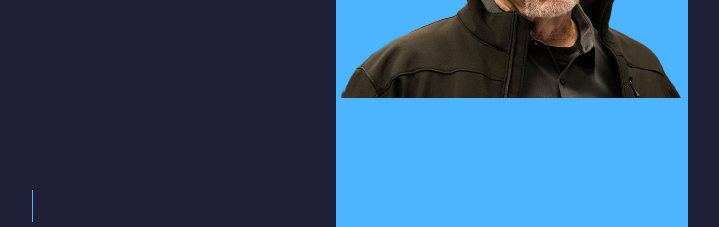
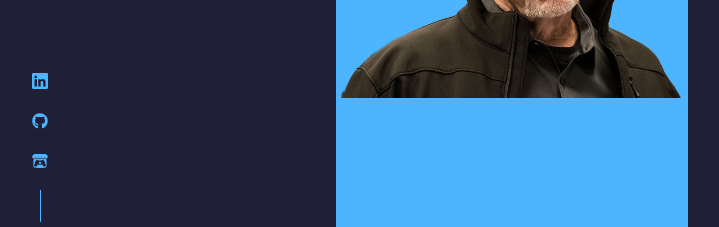
Before and after one commit to AarhamH/react-site, a React (Create React App) app: page / in a window 1280 px wide. Shown: the part 530-757 px from the top of the page, without its empty margins (128-847 px from the left). Built offline with nearby package versions, Linux system fonts and the light colour scheme.

Commit message:
Installed react-icons package
- installed react icons package to add github, linkedin and itchio logos as links

```diff
--- a/package.json
+++ b/package.json
@@ -8,6 +8,7 @@
     "@testing-library/user-event": "^13.5.0",
     "react": "^18.2.0",
     "react-dom": "^18.2.0",
+    "react-icons": "^4.7.1",
     "react-scripts": "5.0.1",
     "web-vitals": "^2.1.4"
   },
--- a/src/components/header/HeaderSocials.jsx
+++ b/src/components/header/HeaderSocials.jsx
@@ -1,14 +1,16 @@
 import React from 'react'
-
+import {BsLinkedin} from 'react-icons/bs'
+import {FaGithub} from 'react-icons/fa'
+import {FaItchIo} from 'react-icons/fa'
 
 
 
 const HeaderSocials = () => {
   return (
     <div className='header_socials'>
-        <a href="https://www.linkedin.com/in/aarham-haider-5a0a4a1bb" target="_blank"></a>
-        <a href="https://github.com/AarhamH" target="_blank"></a>
-        <a href="https://aarhamh.itch.io/" target="_blank"></a>
+        <a href="https://www.linkedin.com/in/aarham-haider-5a0a4a1bb" target="_blank"><BsLinkedin/></a>
+        <a href="https://github.com/AarhamH" target="_blank"><FaGithub/></a>
+        <a href="https://aarhamh.itch.io/" target="_blank"><FaItchIo/></a>
     </div>
   )
 }
```
Also changed, not shown: 1 other file (tests, documents, lock files or other folders).
